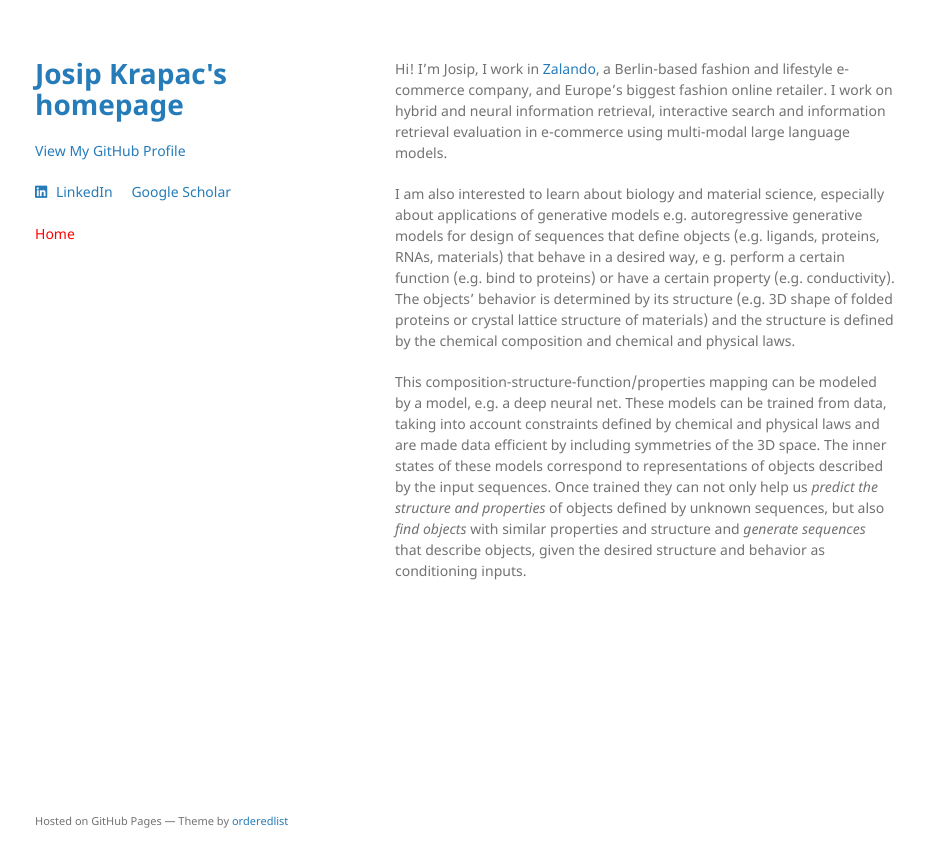
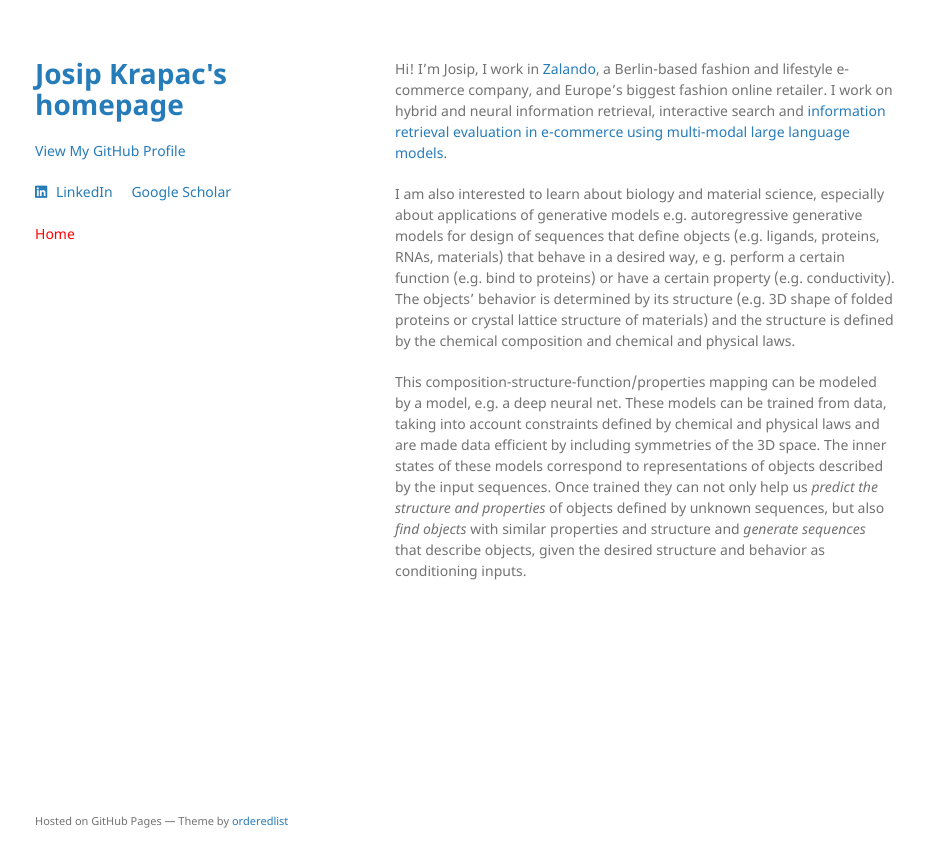
Before and after one commit to josipkrapac/josipkrapac.github.io, a Jekyll site: the page built from index.md, in a window 1280 px wide. Shown: the top 867 px of the page, without its empty margins (175-1100 px from the left). Built offline with Jekyll 4.4.1, drawn with Linux system fonts in a browser that asks for light colours; a style sheet for code colours, icons or effects is not loaded; part of the change alters nothing that is shown.

```diff
--- a/index.md
+++ b/index.md
@@ -2,7 +2,7 @@
 layout: default
 ---
 
-Hi! I'm Josip, I work in [Zalando](http://zalando.com), a Berlin-based fashion and lifestyle e-commerce company, and Europe's biggest fashion online retailer. I work on hybrid and neural information retrieval, interactive search and information retrieval evaluation in e-commerce using multi-modal large language models.
+Hi! I'm Josip, I work in [Zalando](http://zalando.com), a Berlin-based fashion and lifestyle e-commerce company, and Europe's biggest fashion online retailer. I work on hybrid and neural information retrieval, interactive search and [information retrieval evaluation in e-commerce using multi-modal large language models](https://arxiv.org/abs/2409.11860).
 
 I am also interested to learn about biology and material science, especially about applications of generative models e.g. autoregressive generative models for design of sequences that define objects (e.g. ligands, proteins, RNAs, materials) that behave in a desired way, e g. perform a certain function (e.g. bind to proteins) or have a certain property (e.g. conductivity). The objects' behavior is determined by its structure (e.g. 3D shape of folded proteins or crystal lattice structure of materials) and the structure is defined by the chemical composition and chemical and physical laws.
 
```
